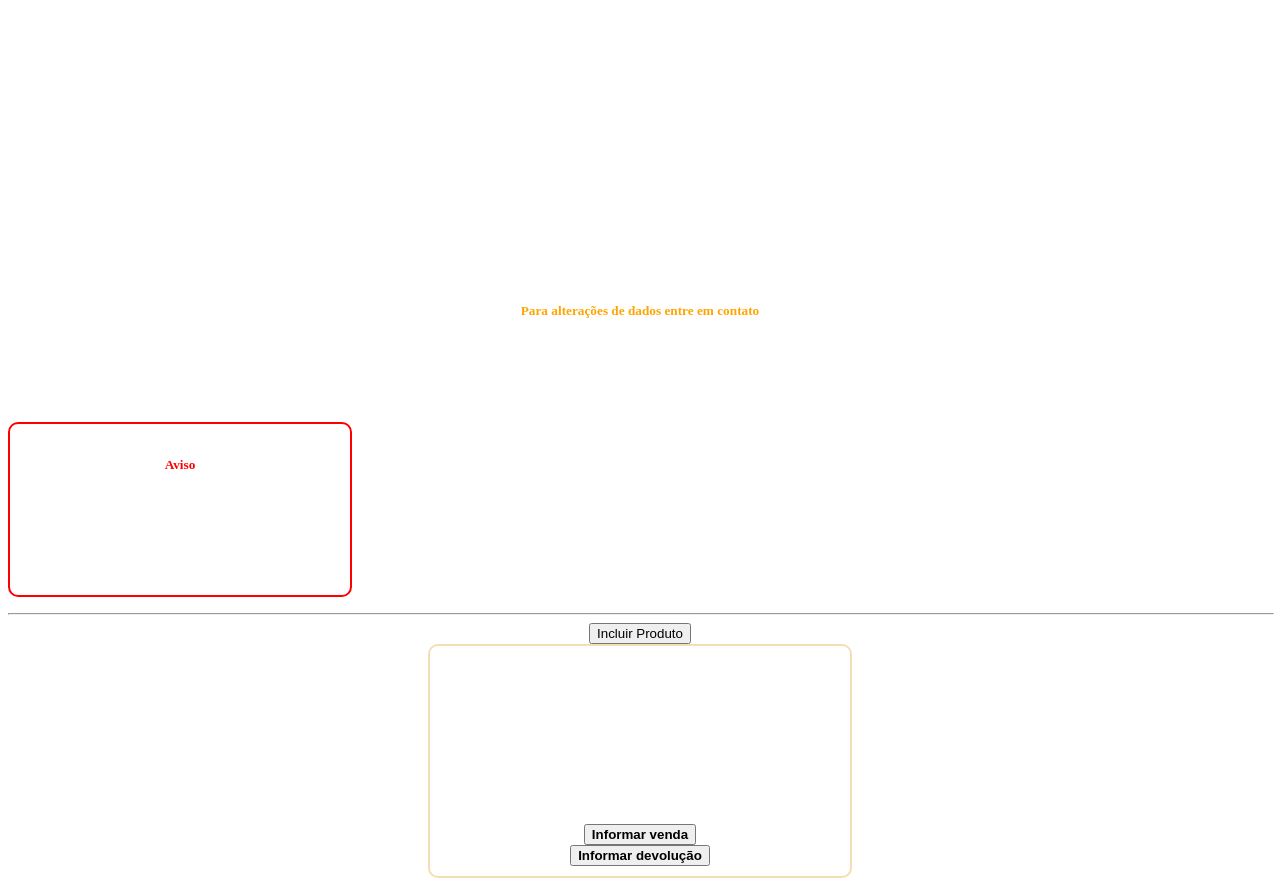
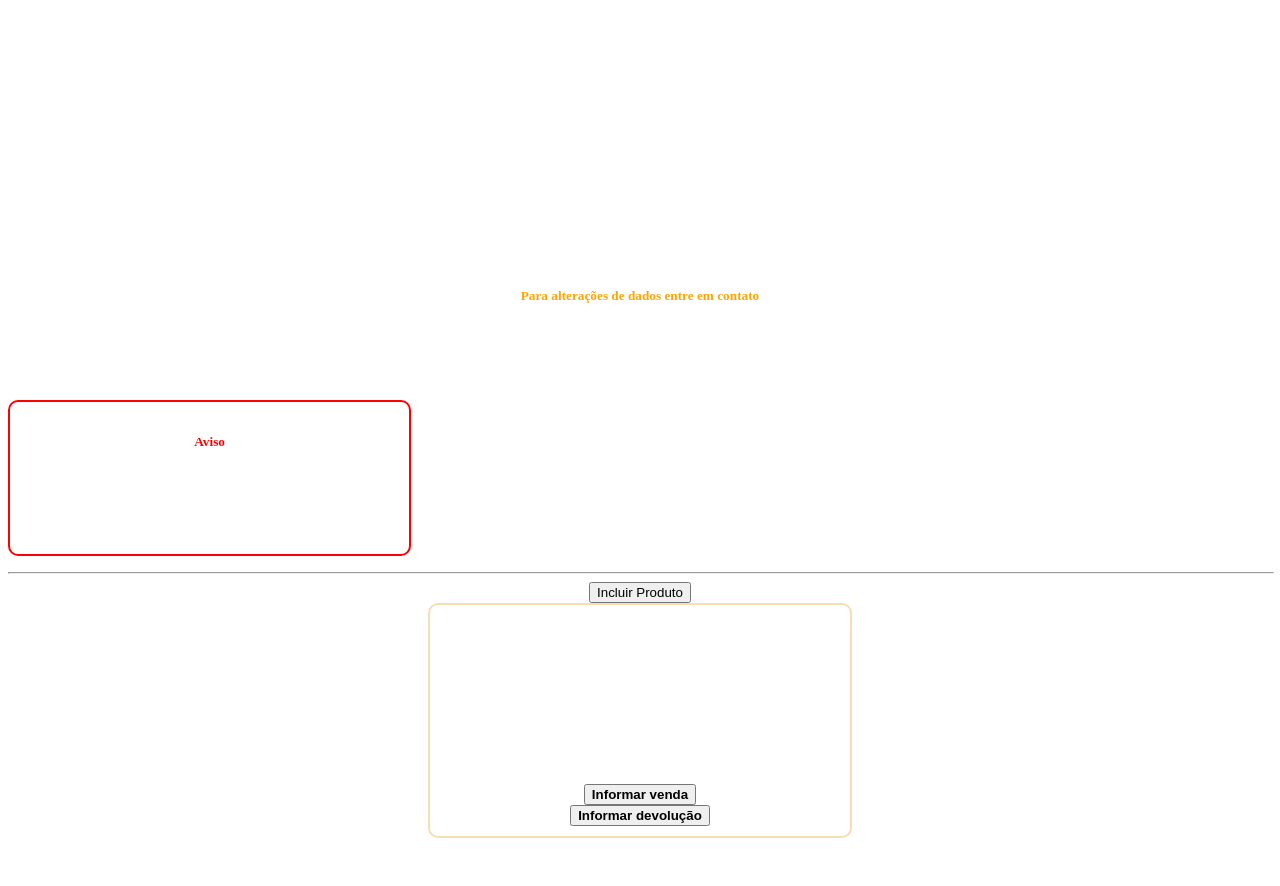
Before and after one commit to Rafaelmeritello/franquias, a Node server app: template views/afiliados/verafiliado.ejs in a window 1280 px wide. After the commit the page ends 838 px from the top, so only its background shows below. Run offline with Node 20, Linux system fonts and the light colour scheme; the template is opened without the code that fills it: most values are stand-ins (such as "Sample title", 1, 10 or a date in 2020); some libraries are stand-ins or nearby versions.

Commit message:
design atualizado

```diff
--- a/views/afiliados/verafiliado.ejs
+++ b/views/afiliados/verafiliado.ejs
@@ -1,14 +1,12 @@
-<div class="d-flex flex-column ">
-    <!-- loja inicio -->
+<div class="d-flex flex-column justify-content-center align-items-center">
+
   <div class="container container-plus">
 
 
 
 
 
-
-
-        <div class="store-info">
+    <div class="store-info mb-4">
       <h1> Código:<%= afiliado.codigo %></h1>
     <div class="store-info__item">
       <span class="store-info__label">Nome da loja:</span>
@@ -36,6 +34,7 @@
       <span class="store-info__label">Assistência:</span>
       <span class="store-info__value"><%= afiliado.assistencia %></span>
     </div>
+
     <% if (locals.administrador) { %>
     <form action="/admin/editarafiliado/<%= afiliado.codigo %>" method="get">
       <button class="btn btn-primary mt-2" type="submit">Editar</button>
@@ -54,14 +53,16 @@
 
 
 
-
-        </div>
-
 </div>
 
 
-    <!-- loja fim  -->
 
+
+
+
+<!--
+Fim container -->
+  </div>
 
 
   <div class="container alerta-box" style="  display: flex; justify-content: center; align-items: center;">
@@ -89,9 +90,7 @@
  </div>
 <!-- botao incluir fim -->
 
-
-<!-- Produtos -->
-    <div class="container mb-2" style="  display: flex; justify-content: center; align-items: center;">
+<div class="container mb-4" style="  display: flex; justify-content: center; align-items: center;">
   <div class="produto-info">
    <h5 style="  font-weight: bold;">Monitor</h5>
    <div class="row">
@@ -122,9 +121,23 @@
 </div>
 
 
-    <!-- produtos fim -->
+
+
+
 
 </div>
+
+
+
+
+
+
+
+
+
+
+
+
 
 
   <style>
@@ -137,32 +150,37 @@
   max-height: 30vh;
 }
 
-.alerta-box{
-    margin-top: 5em;
-  }
 
 
 
 
-
+ /* Celular  horizontal */
+@media only screen and (700px <= width <= 901px) {
     .alerta-box{
-    margin-top: 4em;
+    margin-top: 15em;
+  }
+  .store-info{
+    margin-top: 10em;
+  }
 }
 
+  /* Celular */
+  @media only screen and (max-width: 700px) {
+    .alerta-box{
+    margin-top: 5em;
+  }
+}
+/*
+  pc */
+@media only screen and (min-width: 901px) {
+  .store-info{
+    max-width: 45%;
+  }
+  .alerta-box{
+    margin-top: 5em;
+    min-width: 30%;
+  }
 
-
-@media only screen and (min-width: 700px) {
-  .alerta-box{
-    margin-top: 8em;
-  }
-  .container-plus {
-  display: flex;
-  justify-content: center;
-  align-items: center;
-  margin-top: 8.4rem;
-  color: white;
-  max-height: 20vh;
-}
  }
 
 
@@ -191,9 +209,8 @@
 .store-info {
   border: 2px solid  white;
   border-radius: 10px;
-  padding: 20px;
+  padding: 15px;
   text-align: center;
-  max-width: 500px;
   width: 100%;
   min-height: 20.2rem;
   color: white;
@@ -211,6 +228,8 @@
 
 
   </style>
+
+
   <script>
 
     function apagar(){
```
Also changed, not shown: views/editaravisos.ejs (deleted). Lines whose indentation alone changed are shown as unchanged.
